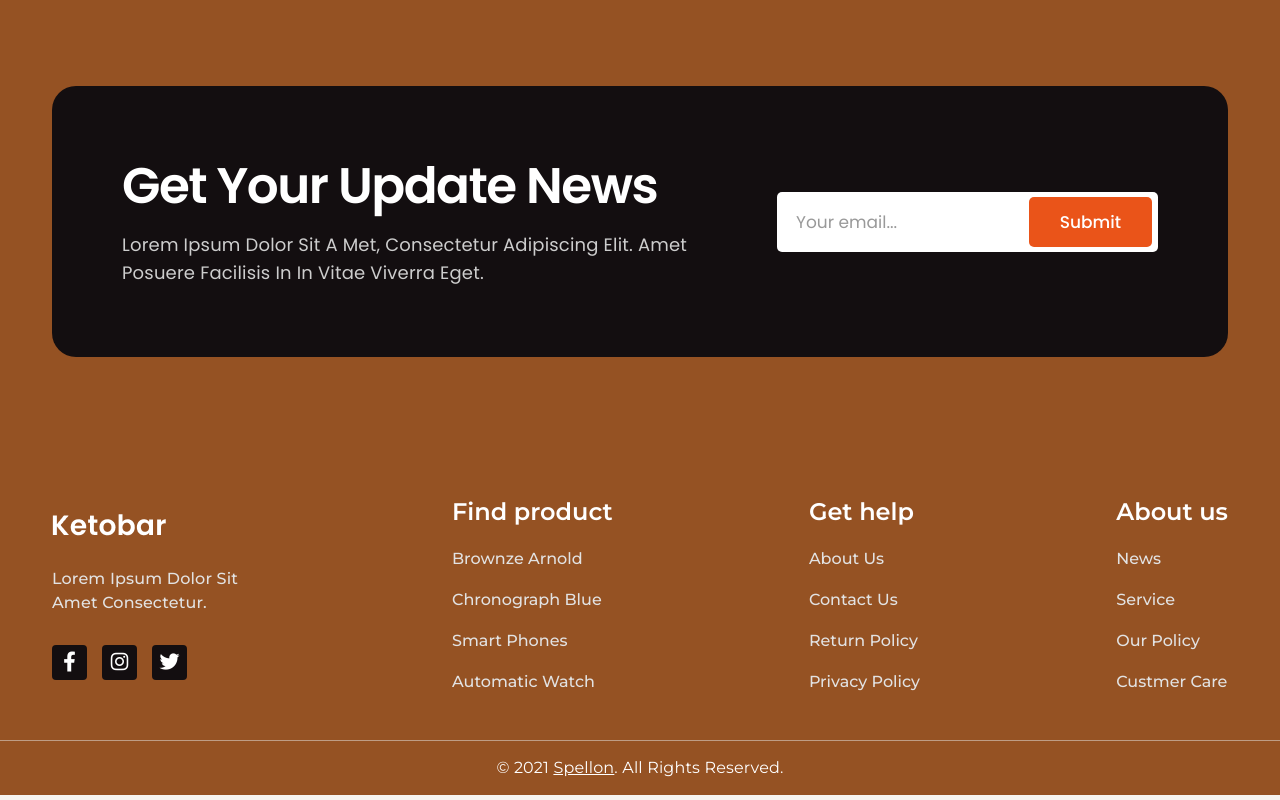
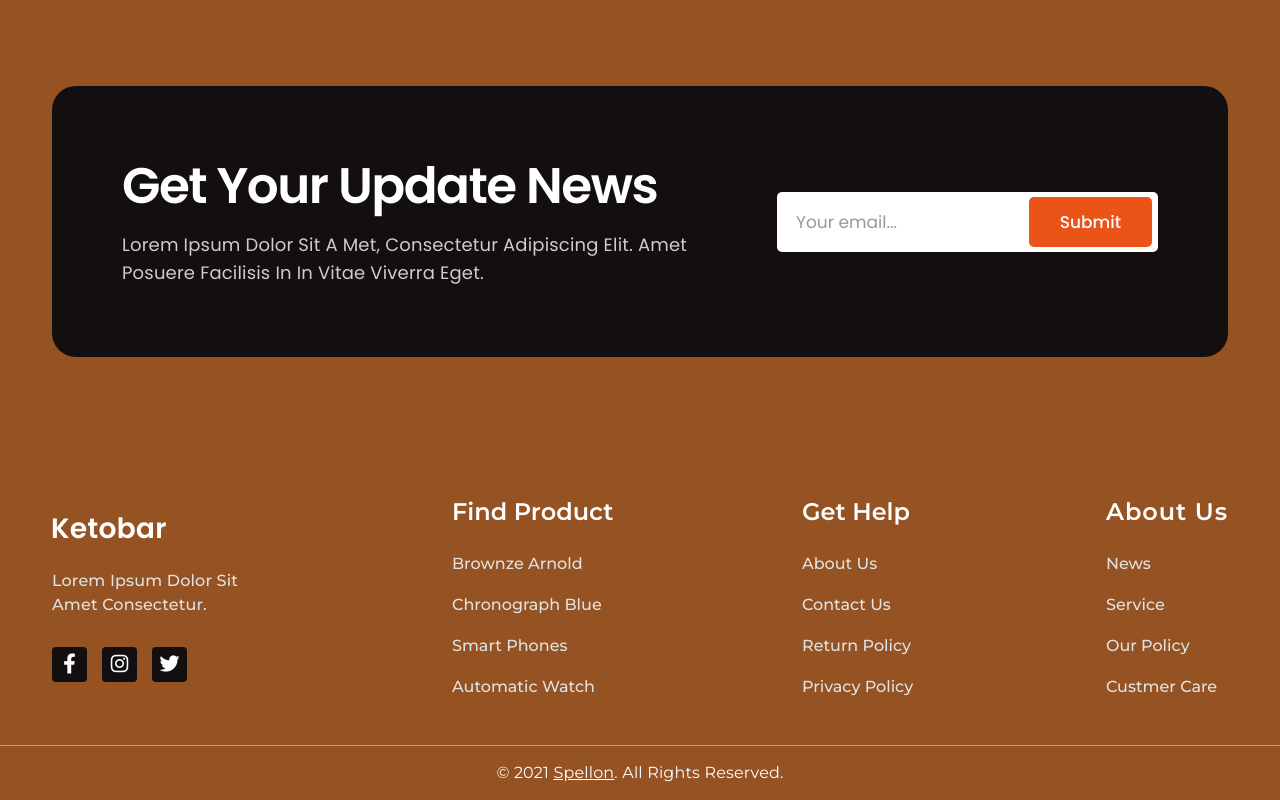
Before and after one commit to ahmmedsabbirbd/ketobar, a website: page index.html in a window 1280 px wide. Shown: the part 2323-3123 px from the top of the page. Drawn offline with Linux system fonts and the light colour scheme.

Commit message:
footer stugcure update

```diff
--- a/assets/scss/_footer.scss
+++ b/assets/scss/_footer.scss
@@ -14,19 +14,30 @@
         padding-top: 60px;
     }
 
+    .row >[class*="col-6"] {
+
+        @media screen  and (max-width: 480px) {
+            width: 100% !important;
+        }
+    }
+
     &__widget {
+        margin-bottom: 40px;
 
-        &-menu {
-            gap: 30px;
-            display: flex;
-            flex-direction: row;
-            justify-content: space-between;
+        &.widget_nav_menu {
 
-            @media screen  and (max-width: 480px) {
-                align-items: center;
-                flex-direction: column;
+            &.pl-50 {
+                @media screen  and (max-width: 575px) {
+                    padding-left: 0;
+                }
             }
 
+            .title {
+                color: $white;
+                font-size: 24px;
+                font-weight: 600;
+                line-height: 29px;
+            }
 
             ul {
                 gap: 15px;
@@ -35,25 +46,14 @@
 
                 li {
 
-                    &:first-child {
-                        margin-bottom: 5px;
-
-                        a {
-                            color: $white;
-                            font-size: 24px;
-                            font-weight: 600;
-                            line-height: 29px;
-                        }
-                    }
-
                     a {
-                        display: block;
                         font-size: 16px;
                         font-weight: 500;
                         color: #E2E2E2;
                         font-family: $mon;
                         line-height: 26px;
                         position: relative;
+                        display: inline-block;
                         text-decoration: none;
 
                         &:before {
@@ -86,8 +86,6 @@
 
             @media screen  and (max-width: 767px) {
                 max-width: 100%;
-                text-align: center;
-                margin-bottom: 40px;
             }
 
             .logo, .description {
@@ -102,7 +100,7 @@
     &__bottom {
         border-top: 1px solid rgba(231, 231, 231, 0.5);
 
-        &-text {
+        &-copy-right {
 
             a {
                 color: $white;
--- a/css/default.css
+++ b/css/default.css
@@ -1,7 +1,7 @@
 /* Deafult Margin & Padding **/
 /*-- Margin Top --*/
 .mt-5 {
-	margin-top: 5px;
+	margin-top: 5px !important;
 }
 .mt-10 {
 	margin-top: 10px;
--- a/index.html
+++ b/index.html
@@ -121,7 +121,7 @@
             </div>
 
             <div class="row align-items-center">
-                <div class="col-xl-4 col-md-3">
+                <div class="col-lg-4 col-md-3 col-sm-4 col-6">
                     <div class="footer__widget">
                         <div class="footer__widget-info">
                             <div class="logo mb-30">
@@ -143,41 +143,49 @@
                     </div>
                 </div>
 
-                <div class="col-xl-8 col-md-9">
-                    <nav class="footer__widget-menu">
+                <div class="col-lg-3 col-md-3 col-sm-4 col-6">
+                    <div class="footer__widget widget_nav_menu">
+                        <h6 class="title font-mon mb-25">Find product</h6>
                         <ul>
-                            <li><a href="#">Find product</a></li>
                             <li><a href="#">Brownze Arnold</a></li>
                             <li><a href="#">Chronograph Blue</a></li>
                             <li><a href="#">Smart Phones</a></li>
                             <li><a href="#">Automatic Watch</a></li>
                         </ul>
+                    </div>
+                </div>
 
+                <div class="col-lg-3 col-md-3 col-sm-4 col-6">
+                    <div class="footer__widget widget_nav_menu pl-50">
+                        <h6 class="title font-mon mb-25">Get help</h6>
                         <ul>
-                            <li><a href="#">Get help</a></li>
                             <li><a href="#">About Us</a></li>
                             <li><a href="#">Contact Us</a></li>
                             <li><a href="#">Return Policy</a></li>
                             <li><a href="#"> Privacy Policy</a></li>
                         </ul>
+                    </div>
+                </div>
 
+                <div class="col-lg-2 col-md-3 col-sm-4 col-6 d-md-flex justify-content-end">
+                    <div class="footer__widget widget_nav_menu">
+                        <h2 class="title font-mon mb-25">About us</h2>
                         <ul>
-                            <li><a href="#">About us</a></li>
                             <li><a href="#">News</a></li>
                             <li><a href="#">Service</a></li>
                             <li><a href="#">Our Policy</a></li>
                             <li><a href="#">Custmer Care</a></li>
                         </ul>
-                    </nav>
+                    </div>
                 </div>
             </div>
         </div>
 
-        <div class="footer__bottom pt-15 mt-45">
+        <div class="footer__bottom pt-15 mt-5">
             <div class="container">
                 <div class="row">
                     <div class="col-12">
-                        <div class="footer__bottom-text text-center white font-mon">
+                        <div class="footer__bottom-copy-right text-center white font-mon">
                             <p>&copy; 2021 <a href="facebook.com/spellonagency">Spellon</a>. All rights reserved.</p>
                         </div>
                     </div>
```
Also changed, not shown: css/style.css, 1 other file.
